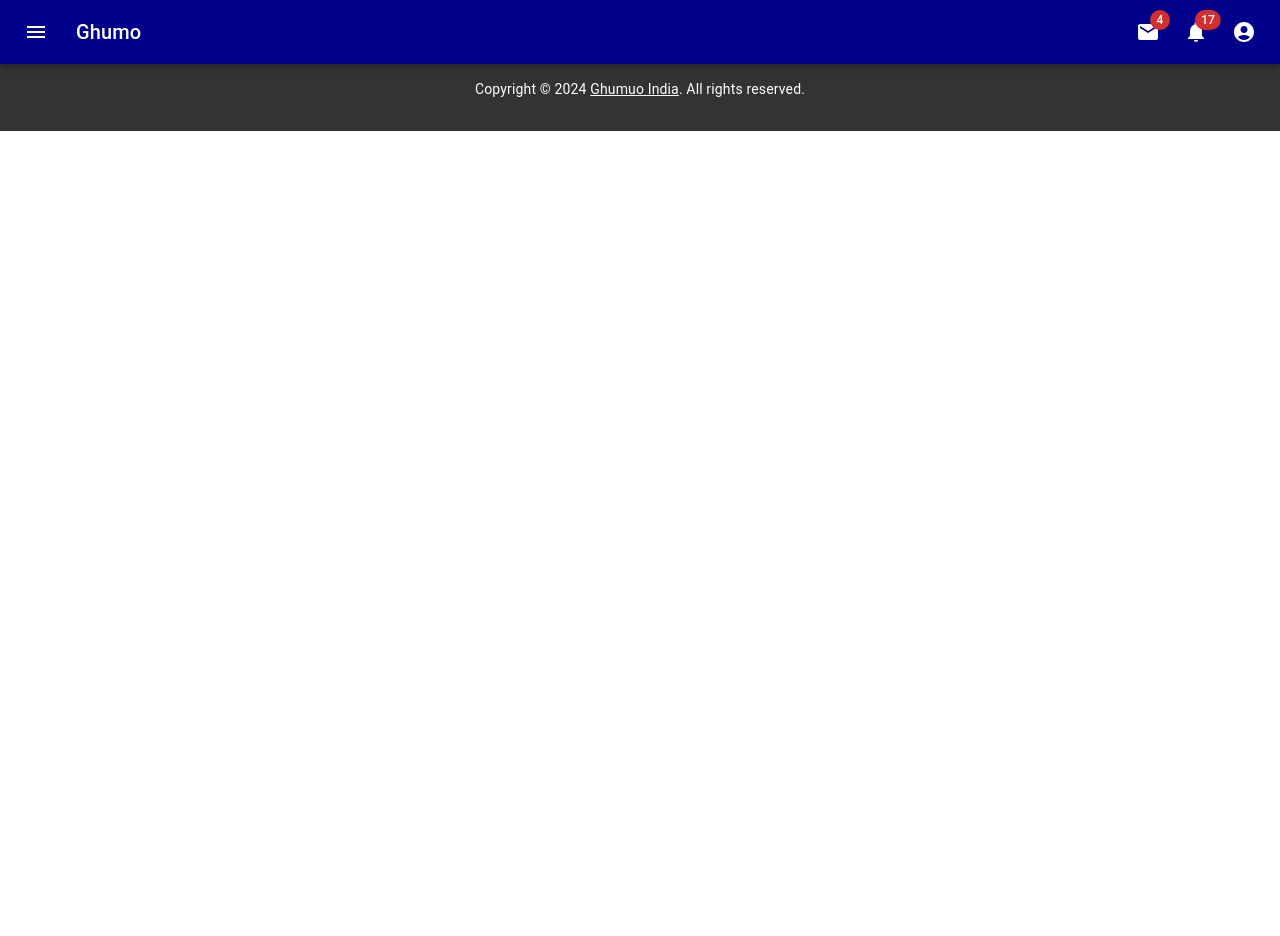
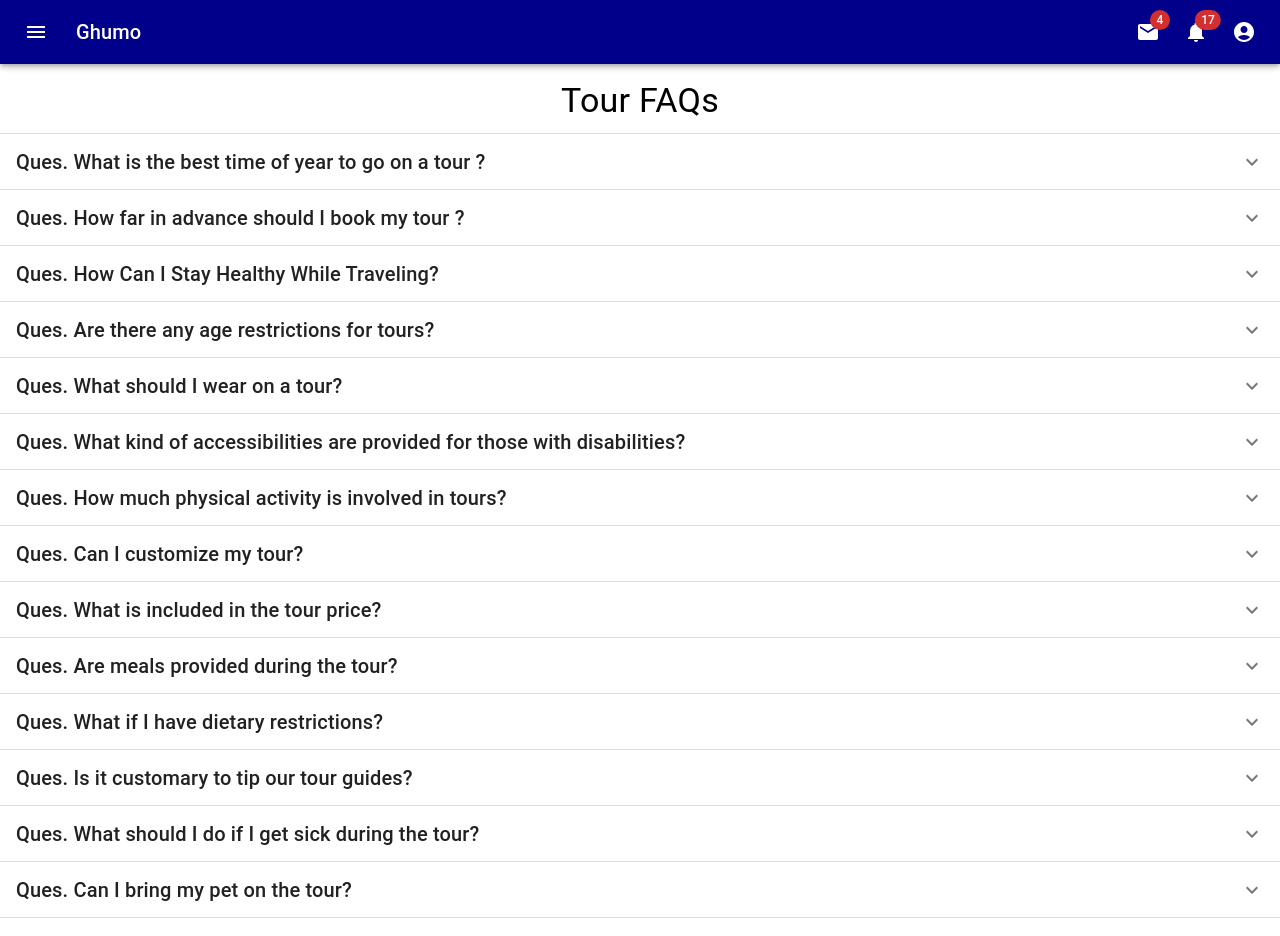
Before and after one commit to Gnv1996/Ghumo_India, a React (Create React App) app: page /faq in a window 1280 px wide. Shown: the top 936 px of the page. Before the commit the page ends 800 px from the top, so only its background shows below. Built offline with nearby package versions, Linux system fonts and the light colour scheme; what @mui/x-data-grid-generator, react-swipeable-views-utils would draw is missing.

Commit message:
update code

```diff
--- a/package.json
+++ b/package.json
@@ -22,6 +22,7 @@
     "react-scripts": "5.0.1",
     "react-swipeable-views": "^0.14.0",
     "react-swipeable-views-utils": "^0.14.0",
+    "react-toastify": "^10.0.5",
     "styled-components": "^6.1.8",
     "web-vitals": "^2.1.4"
   },
--- a/src/App.js
+++ b/src/App.js
@@ -7,11 +7,13 @@ import LoginScreen from "./Component/NewScreen/LoginScreen";
 import RegistrationScreen from "./Component/NewScreen/Registration";
 import ProfileScreen from "./Component/NewScreen/ProfileScreen";
 import MessageScreen from "./Component/NewScreen/MessageScreen";
-
+import FaqScreen from "./Component/Screen/FaqScreen";
+import { UserProvider } from "../src/auth/ContextApi";
 import AddRecord from "./Component/NewScreen/Record";
 
 function App() {
   return (
+    <UserProvider>
       <Router>
         <Sidebar />
         <Routes>
@@ -21,10 +23,12 @@ function App() {
           <Route path="/register" element={<RegistrationScreen />} />
           <Route path="/profile" element={<ProfileScreen />} />
           <Route path="/message" element={<MessageScreen />} />
+          <Route path="/faq" element={<FaqScreen />} />
         </Routes>
 
         <FooterScreen />
       </Router>
+    </UserProvider>
   );
 }
 
--- a/src/Component/NewScreen/LoginScreen.js
+++ b/src/Component/NewScreen/LoginScreen.js
@@ -9,6 +9,8 @@ import {
 } from "@mui/material";
 import { Link } from "react-router-dom";
 import axios from "axios";
+import { ToastContainer, toast,Bounce } from "react-toastify";
+import "react-toastify/dist/ReactToastify.css";
 
 const LoginScreen = () => {
   const [username, setUsername] = useState("");
@@ -22,10 +24,31 @@ const LoginScreen = () => {
       })
       .then((response) => {
         console.log(response.data);
+        toast.success("You are Successfully Login", {
+          position: "top-right",
+          autoClose: 5000,
+          hideProgressBar: false,
+          closeOnClick: true,
+          pauseOnHover: true,
+          draggable: true,
+          progress: undefined,
+          theme: "light",
+          transition: Bounce,
+        });
       })
       .catch((error) => {
         console.error("Error logging in: ", error);
-        alert("Invalid username or password");
+        toast.error("Invalid credential", {
+          position: "top-right",
+          autoClose: 5000,
+          hideProgressBar: false,
+          closeOnClick: true,
+          pauseOnHover: true,
+          draggable: true,
+          progress: undefined,
+          theme: 'colored',
+          transition: Bounce,
+        });
       });
   };
 
@@ -79,6 +102,7 @@ const LoginScreen = () => {
           <Link to="/register">New User?</Link>
         </Typography>
       </Paper>
+      <ToastContainer />
     </Container>
   );
 };
--- a/src/Component/NewScreen/Record.js
+++ b/src/Component/NewScreen/Record.js
@@ -210,11 +210,11 @@ export default function AddRecord() {
   return (
     <Box
       sx={{
-        height: 500,
-        margin: "auto",
+        // height: 500,
+        // margin: "auto",
         marginTop: 15,
         marginBottom: 10,
-        width: "80%",
+        width: "100%",
         display: "flex",
         flexDirection: "column",
         alignItems: "center",
--- /dev/null
+++ b/src/Component/Screen/FaqScreen.js
@@ -0,0 +1,145 @@
+import * as React from "react";
+import Accordion from "@mui/material/Accordion";
+import AccordionSummary from "@mui/material/AccordionSummary";
+import AccordionDetails from "@mui/material/AccordionDetails";
+import ExpandMoreIcon from "@mui/icons-material/ExpandMore";
+import Typography from "@mui/material/Typography";
+import { Box } from "@mui/material";
+
+export default function FaqScreen() {
+  const faqs = [
+    {
+      question: "What is the best time of year to go on a tour ?",
+      answer:
+        "The best time depends on your destination. For cooler climates, summer months are ideal, whereas for tropical locations, avoiding rainy seasons might be preferable.",
+    },
+    {
+      question: "How far in advance should I book my tour ?",
+      answer:
+        "It's recommended to book at least 3-6 months in advance to ensure availability and possibly secure early bird discounts.",
+    },
+    {
+      question: "How Can I Stay Healthy While Traveling?",
+      answer:
+        "Drink plenty of water, eat balanced meals, regularly use hand sanitizer, get enough sleep, and consider taking vitamins to boost your immune system.",
+    },
+    {
+      question: "Are there any age restrictions for tours?",
+      answer:
+        "Age restrictions vary by tour. Some are family-friendly, while others might have age limits for activities like wine tasting or extreme sports.",
+    },
+    {
+      question: "What should I wear on a tour?",
+      answer:
+        "Dress comfortably and appropriately for the weather of your destination. Comfortable walking shoes are a must.",
+    },
+    {
+      question:
+        "What kind of accessibilities are provided for those with disabilities?",
+      answer:
+        "Many tours offer accessible options, but it's essential to check with the tour provider in advance regarding specific needs.",
+    },
+    {
+      question: "How much physical activity is involved in tours?",
+      answer:
+        "This varies widely among tours, from low-impact cultural tours to physically demanding adventure tours. Check the tour description for details.",
+    },
+    {
+      question: "Can I customize my tour?",
+      answer:
+        "Many tour operators offer customizable itineraries. Contact them directly to discuss your preferences and needs.",
+    },
+    {
+      question: "What is included in the tour price?",
+      answer:
+        "Typically, the tour price includes all activities mentioned in the itinerary, meals, and accommodations. Always verify what’s included with your operator.",
+    },
+    {
+      question: "Are meals provided during the tour?",
+      answer:
+        "This varies by tour. Some include all meals, others only provide certain meals, and some may not include meals at all.",
+    },
+    {
+      question: "What if I have dietary restrictions?",
+      answer:
+        "Inform your tour operator in advance, and they can accommodate most dietary needs.",
+    },
+    {
+      question: "Is it customary to tip our tour guides?",
+      answer:
+        "Yes, if you’re satisfied with your experience, tipping your guide is appreciated. The amount can vary by country and tour type.",
+    },
+    {
+      question: "What should I do if I get sick during the tour?",
+      answer:
+        "Inform your tour guide immediately. They will assist you in getting the medical attention you need.",
+    },
+    {
+      question: "Can I bring my pet on the tour?",
+      answer:
+        "Most tours do not allow pets, but some pet-friendly options are available. Check with your tour operator.",
+    },
+    {
+      question: "Will I have free time during the tour?",
+      answer:
+        "Yes, most tours include free time for personal exploration. The amount of free time can vary.",
+    },
+    {
+      question: "What safety measures are in place on tours?",
+      answer:
+        "Tour operators typically have comprehensive safety measures, including first aid, emergency contacts, and safety briefings.",
+    },
+    {
+      question: "What type of accommodation is provided?",
+      answer:
+        "Accommodations range from hotels and hostels to tents and homestays, depending on the tour's nature.",
+    },
+    {
+      question: "What if I need to cancel my tour?",
+      answer:
+        "Cancellation policies vary by operator. It's essential to understand the policy at the time of booking.",
+    },
+    {
+      question: "Are tours suitable for families with children?",
+      answer:
+        "Many tours are family-friendly, but check the age recommendations and activities involved to ensure they fit your family's needs.",
+    },
+    {
+      question: "What documentation do I need for my tour?",
+      answer:
+        "ou’ll need a valid passport for international tours, possibly a visa depending on the destination, and any required vaccination certificates.",
+    },
+    {
+      question: "How do I handle communication in a foreign country?",
+      answer:
+        "Learning basic phrases, using translation apps, and carrying a phrasebook can help. Also, consider purchasing a local SIM card or a portable Wi-Fi device.",
+    },
+    {
+      question: "Can I Tour Alone?",
+      answer:
+        "Yes, solo touring is an enriching experience. However, take extra precautions, stay in touch with someone from home regularly, and plan your itinerary with safety in mind.",
+    },
+  ];
+
+  return (
+    <Box>
+      <Typography variant="h4" gutterBottom component="div" sx={{ marginTop:10, textAlign:'center' }}>
+        Tour FAQs
+      </Typography>
+      {faqs.map((faq, index) => (
+        <Accordion key={index}>
+          <AccordionSummary
+            expandIcon={<ExpandMoreIcon />}
+            aria-controls={`panel${index}-content`}
+            id={`panel${index}-header`}
+          >
+            <Typography variant="h6">Ques. {faq.question}</Typography>
+          </AccordionSummary>
+          <AccordionDetails>
+            <Typography paragraph>Ans. {faq.answer}</Typography>
+          </AccordionDetails>
+        </Accordion>
+      ))}
+    </Box>
+  );
+}
--- a/src/Component/Screen/PriceList.js
+++ b/src/Component/Screen/PriceList.js
@@ -35,6 +35,12 @@ const TourPackageCard = ({
           flexDirection: "column",
           height: "100%",
           position: "relative",
+          transition: "transform 0.3s ease-in-out, box-shadow 0.3s ease-in-out",
+          "&:hover": {
+            transform: "scale(1.05)", // Scales the card up to 105% of its size on hover
+            boxShadow:
+              "0px 10px 15px -3px rgba(0,0,0,0.1),0px 4px 6px -2px rgba(0,0,0,0.05)", // Adds shadow on hover
+          },
         }}
       >
         {isMiddle && recommended && (
@@ -143,7 +149,11 @@ const TourPackageCard = ({
           fullWidth
           variant="contained"
           color="primary"
-          style={{ backgroundColor: darkBlue, height: "50px" }}
+          sx={{
+            backgroundColor: darkBlue,
+            height: "50px",
+            "&:hover": { backgroundColor: "#003366" },
+          }}
         >
           Book Now
         </Button>
@@ -190,7 +200,7 @@ const PriceList = () => {
       lunch: true,
       dinner: true,
       description:
-        "Discover Delhis charm with iconic landmarks, lively markets, and rejuvenation at a water park, offering diverse experiences for all.",
+        "Discover Delhi's charm with iconic landmarks, lively markets, and rejuvenation at a water park, offering diverse experiences for all.",
       recommended: false,
     },
   ];
--- /dev/null
+++ b/src/auth/ContextApi.js
@@ -0,0 +1,29 @@
+import React, { createContext, useContext, useState } from "react";
+
+const UserContext = createContext(null);
+
+export function useUser() {
+  return useContext(UserContext);
+}
+
+export const UserProvider = ({ children }) => {
+  const [user, setUser] = useState(null);
+
+  const login = (userData) => {
+    setUser(userData);
+  };
+
+  const logout = () => {
+    setUser(null);
+  };
+
+  const isLoggedIn = () => {
+    return user != null;
+  };
+
+  return (
+    <UserContext.Provider value={{ user, login, logout, isLoggedIn }}>
+      {children}
+    </UserContext.Provider>
+  );
+};
```
Also changed, not shown: src/Component/Navigation/Sidebar.js (+73 -14 lines), src/Component/NewScreen/Registration.js (+26 -3 lines), 2 other files (tests, documents, lock files or other folders). Lines whose indentation alone changed are shown as unchanged.
